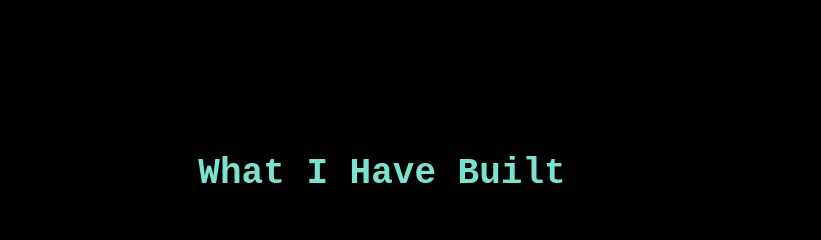
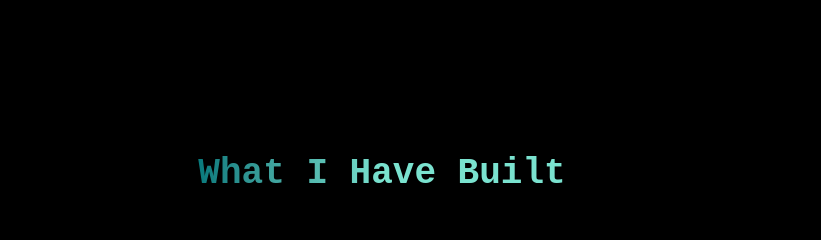
Before and after one commit to shahriaraf/My-Portfolio, a React (Vite) app: page / in a window 1280 px wide. Shown: the part 2435-2675 px from the top of the page, without its empty margins (420-1241 px from the left). Built offline with nearby package versions, Linux system fonts and the light colour scheme; a web font is replaced by a local one.

Commit message:
added things

```diff
--- a/src/Projects.jsx
+++ b/src/Projects.jsx
@@ -34,7 +34,7 @@ const projects = [
 const Projects = () => {
   return (
     <div className="bg-black min-h-screen flex flex-col items-center justify-center md:pl-85 px-4">
-      <h2 className="text-2xl md:text-4xl font-bold text-center text-[#7AE2CF] bg-clip-text mb-12">
+      <h2 className="bg-gradient-to-r from-[#077A7D] via-[#7AE2CF] to-[#7AE2CF] bg-clip-text text-transparent text-2xl md:text-4xl font-bold text-center mb-12">
         What I Have Built
       </h2>
 
```
